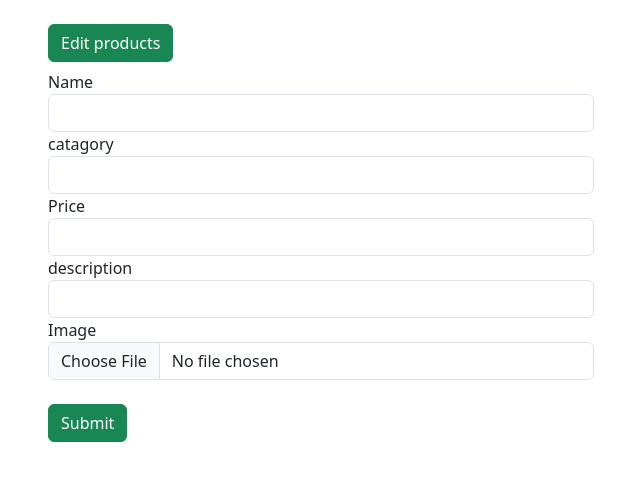
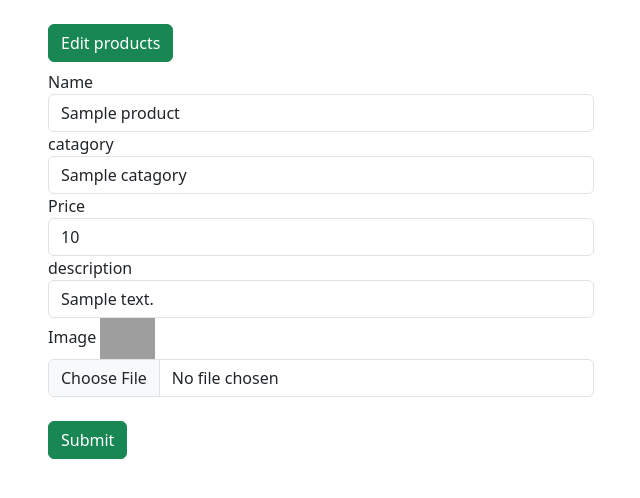
Before and after one commit to abhishek-v-gopal/ecommerceproject, a Node server app: template views/admin/edit-product.hbs in a window 1280 px wide. Shown: the part 56-554 px from the top of the page, without its empty margins (34-674 px from the left). Run offline with Node 20, Linux system fonts and the light colour scheme; the template is opened without the code that fills it: most values are stand-ins (such as "Sample title", 1, 10 or a date in 2020); some libraries are stand-ins or nearby versions; grey boxes are pictures that could not be loaded.

Commit message:
added edit

```diff
--- a/views/admin/edit-product.hbs
+++ b/views/admin/edit-product.hbs
@@ -4,20 +4,21 @@
 
             <div class="col-md-6">
                 <h2 class="text-center btn btn-success">Edit products</h2>
-                <form action="/admin/addproduct" method="post" enctype="multipart/form-data">
+                <form action="/admin/edit-product/{{product._id}}" method="post" enctype="multipart/form-data">
                     <label for="">Name</label>
-                    <input type="text" name="Name" class="form-control">
+                    <input type="text" name="Name" class="form-control" value="{{product.Name}}">
 
                     <label for="">catagory</label>
-                    <input type="text" name="catagory" class="form-control">
+                    <input type="text" name="catagory" class="form-control" value="{{product.catagory}}">
 
                     <label for="">Price</label>
-                    <input type="text" name="Price" class="form-control">
+                    <input type="text" name="Price" class="form-control" value="{{product.Price}}">
 
                     <label for="">description</label>
-                    <input type="text" name="description" class="form-control">
+                    <input type="text" name="description" class="form-control" value="{{product.description}}">
 
                     <label for="">Image</label>
+                    <img src="/prodcut-images/{{product._id}}.jpg" alt="" style="width: 10%;height:auto;" >
                     <input type="file" name="Image" class="form-control">
 
                     <button type="submit" class="btn btn-success mt-4">Submit</button>
```
Also changed, not shown: helpers/product-helpers.js (+17 -2 lines), routes/admin.js (+11 -1 lines), README.md, public/product-images/6589e3dd8c14332c18e56999.jpg.
